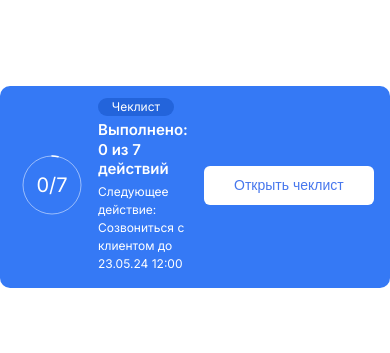
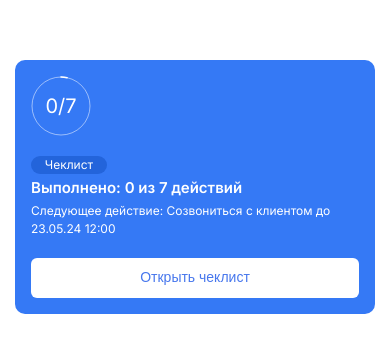
Before and after one commit to KatySFreel/stworka, a plain HTML site: page index.html in a window 390 px wide. Shown: the part 235-588 px from the top of the page. Drawn offline with Linux system fonts and the light colour scheme.

Commit message:
adding an adaptive

```diff
--- a/style.css
+++ b/style.css
@@ -14,6 +14,7 @@ body {
   display: flex;
   align-items: center;
   justify-content: center;
+  padding: 0 15px;
 }
 
 h1,
@@ -149,6 +150,7 @@ button:focus {
   justify-content: center;
   text-align: center;
   padding: 9px 25px;
+  width: 100%;
   line-height: 142.857%;
   font-size: 14px;
   white-space: nowrap;
@@ -170,3 +172,16 @@ button:focus {
   color: var(--text-ligth-color);
   border: 1px solid var(--text-ligth-color);
 }
+
+@media (max-width: 768px) {
+  .check-list {
+    padding: 16px;
+  }
+
+  .check-list__wrapper {
+    display: flex;
+    flex-direction: column;
+    align-items: start;
+    row-gap: 20px;
+  }
+}
```
